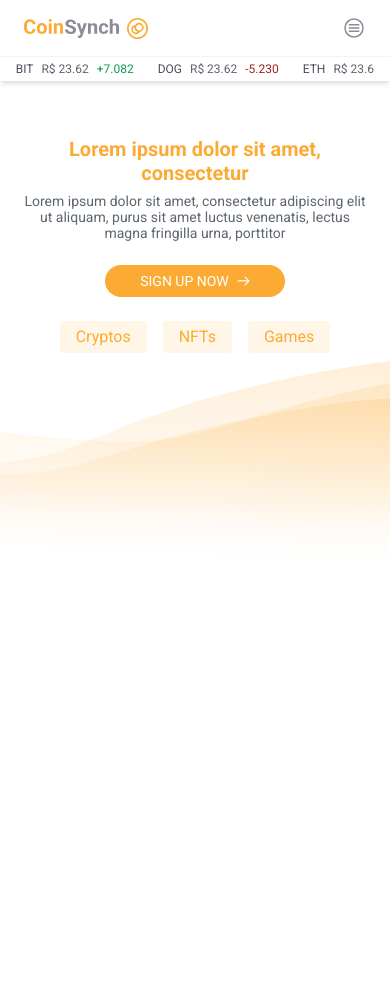
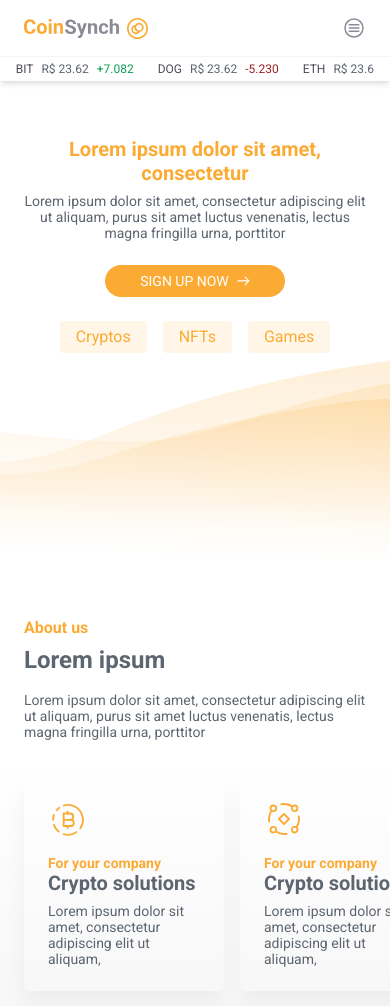
Before and after one commit to henriquecbuss/edusynch-frontend-challenge, a Next.js app: page / in a window 390 px wide. Shown: the top 1006 px of the page. Before the commit the page ends 844 px from the top, so only its background shows below. Built offline with nearby package versions, Linux system fonts and the light colour scheme.

Commit message:
Implement about us section for mobile and tablet

```diff
--- a/src/app/page.tsx
+++ b/src/app/page.tsx
@@ -14,6 +14,8 @@ const Home = () => {
         height={247}
         className="object-cover object-[40%] h-[180px] -mt-10 sm:h-[247px] sm:object-[50%] md:mt-0"
       />
+
+      <AboutUs />
     </main>
   )
 }
@@ -144,4 +146,85 @@ const Tag = ({ children }: { children: React.ReactNode }) => {
   )
 }
 
+const AboutUs = () => {
+  return (
+    <section className="mt-14 md:mt-20 flex flex-col">
+      <div className="container">
+        <div className="md:ml-[88px]">
+          <h2 className="text-primary font-bold" id="about-us">
+            About us
+          </h2>
+          <p className="text-h4 md:text-h3 font-bold mt-1">Lorem ipsum</p>
+          <p className="text-label mt-4">
+            Lorem ipsum dolor sit amet, consectetur adipiscing elit ut aliquam,{' '}
+            purus sit amet luctus venenatis, lectus magna fringilla urna,
+            porttitor
+          </p>
+        </div>
+      </div>
+
+      <ul className="container flex md:flex-col items-center md:items-start overflow-x-scroll pb-14 md:pb-20 gap-4 md:gap-6 mt-6 pt-[11px] md:pt-0 md:mt-10 bg-gradient-to-b from-white to-secondary-100">
+        <div className="flex gap-4 md:gap-6">
+          <AboutUsCard
+            title="For your company"
+            subtitle="Crypto solutions"
+            icon={<Icons.CryptoCurrency />}
+          >
+            Lorem ipsum dolor sit amet, consectetur adipiscing elit ut aliquam,
+          </AboutUsCard>
+
+          <AboutUsCard
+            title="For your company"
+            subtitle="Crypto solutions"
+            icon={<Icons.CryptoCurrencyCircle />}
+          >
+            Lorem ipsum dolor sit amet, consectetur adipiscing elit ut aliquam,
+          </AboutUsCard>
+        </div>
+
+        <div className="flex gap-4 md:gap-6 md:self-end">
+          <AboutUsCard
+            title="For your company"
+            subtitle="Crypto solutions"
+            icon={<Icons.Chart />}
+          >
+            Lorem ipsum dolor sit amet, consectetur adipiscing elit ut aliquam,
+          </AboutUsCard>
+
+          <AboutUsCard
+            title="For your company"
+            subtitle="Crypto solutions"
+            icon={<Icons.Computer />}
+          >
+            Lorem ipsum dolor sit amet, consectetur adipiscing elit ut aliquam,
+          </AboutUsCard>
+        </div>
+      </ul>
+    </section>
+  )
+}
+
+const AboutUsCard = ({
+  title,
+  subtitle,
+  icon,
+  children,
+}: {
+  title: string
+  subtitle: string
+  icon: React.ReactNode
+  children: React.ReactNode
+}) => {
+  return (
+    <li className="p-6 rounded-md shadow-[0px_12px_24px_rgba(0,0,0,0.05)] flex-shrink-0 w-[200px] md:w-[280px]">
+      <div className="w-10 h-10 md:w-16 md:h-16">{icon}</div>
+      <h3 className="font-bold text-label text-primary mt-4 md:text-base">
+        {title}
+      </h3>
+      <p className="font-bold text-h5 mb-2 md:text-h4">{subtitle}</p>
+      <p className="text-label">{children}</p>
+    </li>
+  )
+}
+
 export default Home
```
